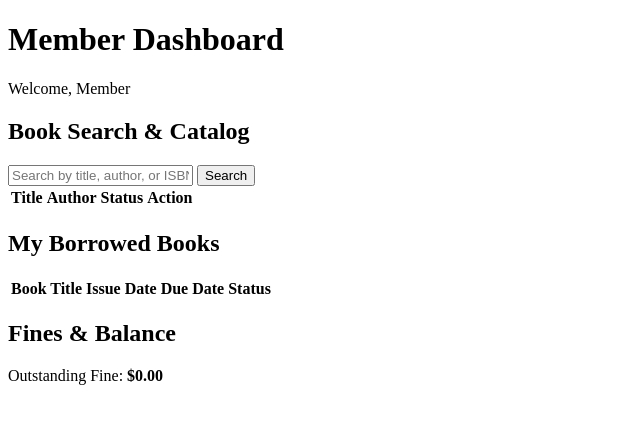
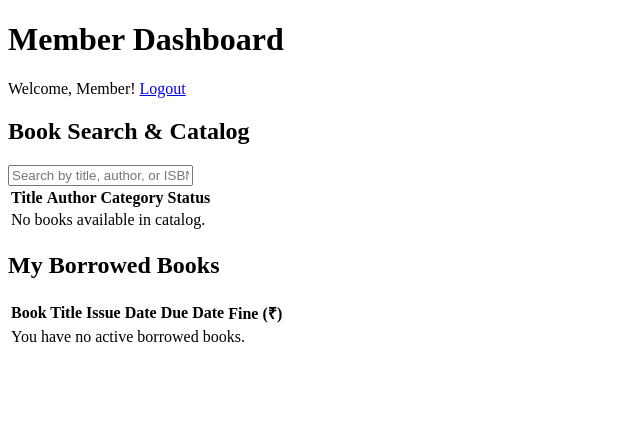
Before and after one commit to Viveklagishetty/Library-Management-System, a Flask app: template templates/member_dashboard.html in a window 1280 px wide. Shown: the top 424 px of the page, without its empty margins (0-640 px from the left). Run offline with Flask 3, Linux system fonts and the light colour scheme; the template is opened without the code that fills it, so the values that code supplies are empty.

Commit message:
Complete Member Dashboard HTML structure and JS search filter

```diff
--- a/templates/member_dashboard.html
+++ b/templates/member_dashboard.html
@@ -7,57 +7,103 @@
     <link rel="stylesheet" href="{{ url_for('static', filename='css/style.css') }}">
 </head>
 <body>
-    <header>
+    <header class="navbar">
         <h1>Member Dashboard</h1>
-        <div id="user-info">Welcome, <span id="member-name">Member</span></div>
+        <div id="user-info">
+            Welcome, <span id="member-name">{{ member.name if member else 'Member' }}</span>!
+            <a href="{{ url_for('logout') }}" class="btn-logout">Logout</a>
+        </div>
     </header>
 
     <main class="dashboard-container">
-        <!-- Search Section -->
+
+        <!-- 1. Book Search & Catalog Section -->
         <section class="card">
             <h2>Book Search & Catalog</h2>
             <div class="search-bar">
-                <input type="text" id="search-input" placeholder="Search by title, author, or ISBN...">
-                <button onclick="searchBooks()">Search</button>
+                <input type="text" id="search-input" placeholder="Search by title, author, or ISBN..." onkeyup="filterBooks()">
             </div>
-            <table id="catalog-table">
+            <div class="table-responsive">
+                <table class="data-table" id="catalog-table">
                     <thead>
                         <tr>
                             <th>Title</th>
                             <th>Author</th>
+                            <th>Category</th>
                             <th>Status</th>
-                        <th>Action</th>
                         </tr>
                     </thead>
-                <tbody id="catalog-list"></tbody>
+                    <tbody>
+                        {% if books %}
+                            {% for book in books %}
+                            <tr>
+                                <td>{{ book.title }}</td>
+                                <td>{{ book.author }}</td>
+                                <td>{{ book.category }}</td>
+                                <td>
+                                    <span class="badge {{ 'bg-success' if book.available else 'bg-danger' }}">
+                                        {{ 'Available' if book.available else 'Borrowed' }}
+                                    </span>
+                                </td>
+                            </tr>
+                            {% endfor %}
+                        {% else %}
+                            <tr><td colspan="4" class="text-center">No books available in catalog.</td></tr>
+                        {% endif %}
+                    </tbody>
                 </table>
+            </div>
         </section>
 
-        <!-- Borrowing History -->
+        <!-- 2. Currently Borrowed Books -->
         <section class="card">
             <h2>My Borrowed Books</h2>
-            <table id="loans-table">
+            <div class="table-responsive">
+                <table class="data-table">
                     <thead>
                         <tr>
                             <th>Book Title</th>
                             <th>Issue Date</th>
                             <th>Due Date</th>
-                        <th>Status</th>
+                            <th>Fine (₹)</th>
                         </tr>
                     </thead>
-                <tbody id="loans-list"></tbody>
+                    <tbody>
+                        {% if borrowed_books %}
+                            {% for item in borrowed_books %}
+                            <tr>
+                                <td>{{ item.title }}</td>
+                                <td>{{ item.issue_date }}</td>
+                                <td>{{ item.due_date }}</td>
+                                <td>₹{{ item.fine }}</td>
+                            </tr>
+                            {% endfor %}
+                        {% else %}
+                            <tr><td colspan="4" class="text-center">You have no active borrowed books.</td></tr>
+                        {% endif %}
+                    </tbody>
                 </table>
+            </div>
         </section>
 
-        <!-- Fine Tracking -->
-        <section class="card">
-            <h2>Fines & Balance</h2>
-            <div id="fine-summary">
-                <p>Outstanding Fine: <strong id="total-fine">$0.00</strong></p>
-            </div>
-        </section>
     </main>
 
-    <script src="{{ url_for('static', filename='js/member_dashboard.js') }}"></script>
+    <!-- Client-side Live Search Script -->
+    <script>
+        function filterBooks() {
+            let input = document.getElementById('search-input').value.toLowerCase();
+            let table = document.getElementById('catalog-table');
+            let tr = table.getElementsByTagName('tr');
+
+            for (let i = 1; i < tr.length; i++) {
+                let text = tr[i].textContent.toLowerCase();
+                if (text.includes(input)) {
+                    tr[i].style.display = "";
+                } else {
+                    tr[i].style.display = "none";
+                }
+            }
+        }
+    </script>
 </body>
 </html>
```
Lines whose indentation alone changed are shown as unchanged.
